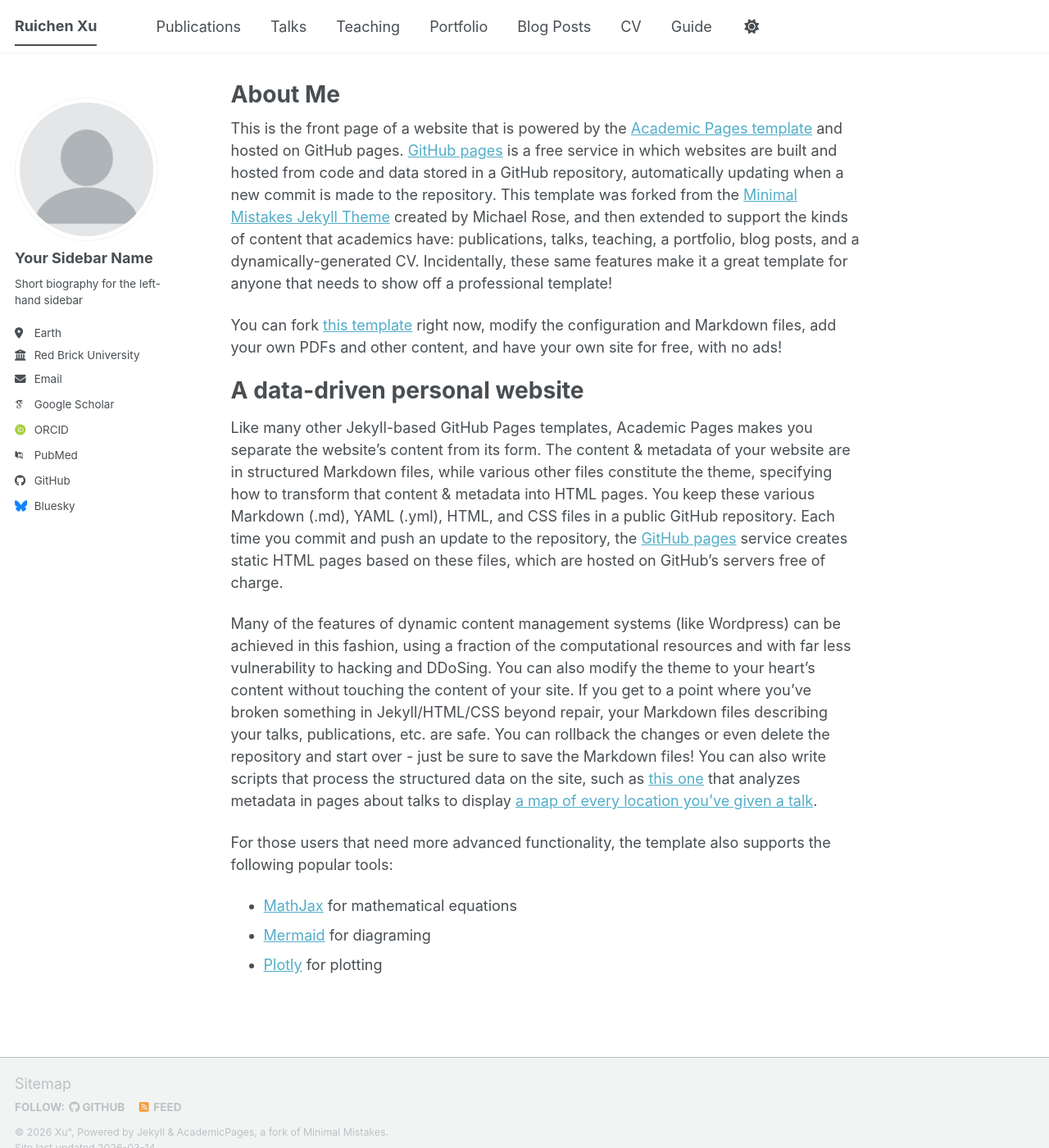
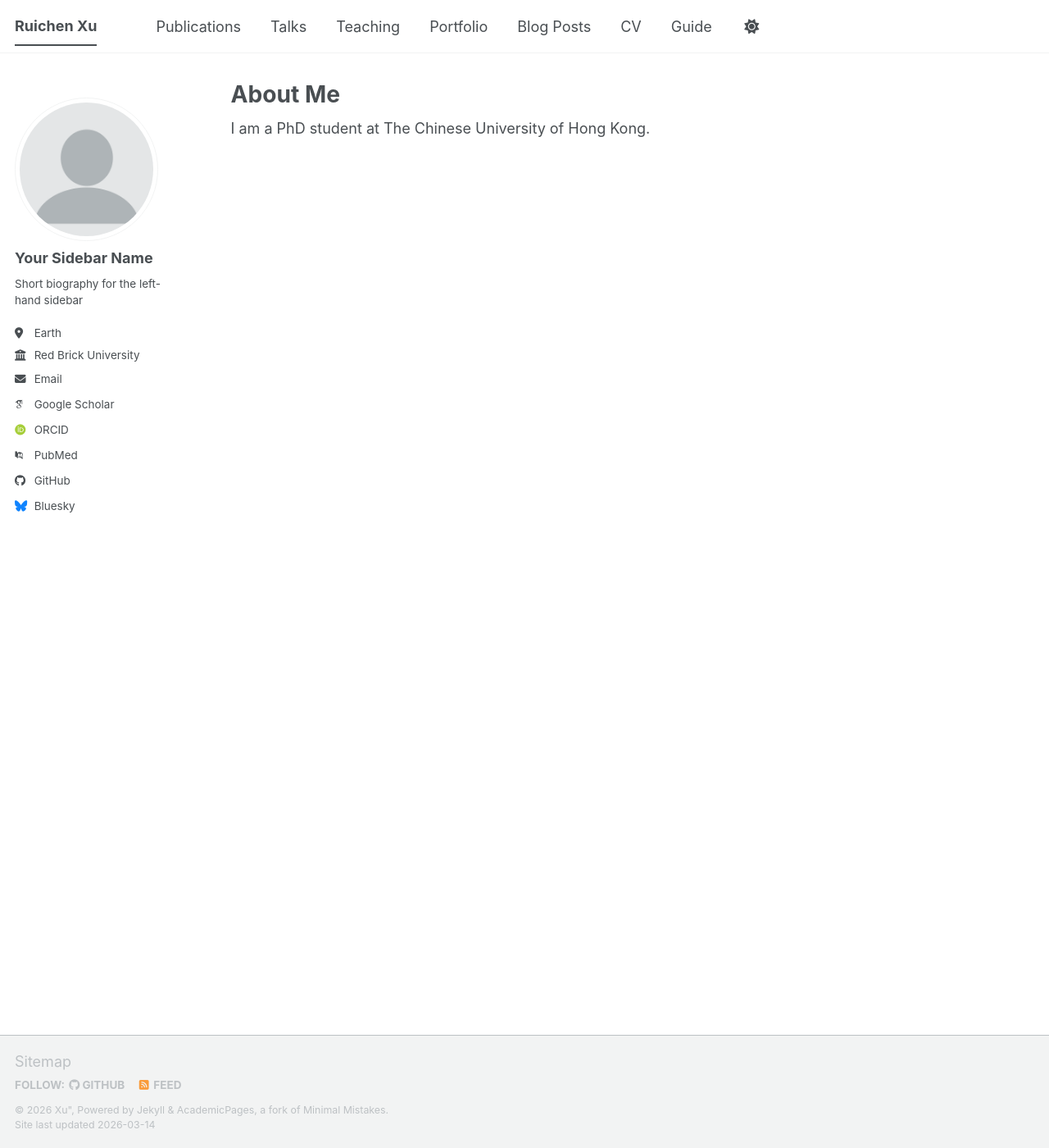
Before and after one commit to ruichenxu66/ruichenxu66.github.io, a Jekyll site: the page built from _pages/about.md, in a window 1280 px wide and 1400 px high. Shown: the whole window at 82% size. Built offline with Jekyll 4.4.1, drawn with Linux system fonts in a browser that asks for light colours; some web fonts are replaced; a script bundle is joined from its source files by our own code; library files that are not in the unit come from our copies.

Commit message:
Update about.md

```diff
--- a/_pages/about.md
+++ b/_pages/about.md
@@ -7,17 +7,4 @@
   - /about.html
 ---
 
-This is the front page of a website that is powered by the [Academic Pages template](https://github.com/academicpages/academicpages.github.io) and hosted on GitHub pages. [GitHub pages](https://pages.github.com) is a free service in which websites are built and hosted from code and data stored in a GitHub repository, automatically updating when a new commit is made to the repository. This template was forked from the [Minimal Mistakes Jekyll Theme](https://mmistakes.github.io/minimal-mistakes/) created by Michael Rose, and then extended to support the kinds of content that academics have: publications, talks, teaching, a portfolio, blog posts, and a dynamically-generated CV. Incidentally, these same features make it a great template for anyone that needs to show off a professional template!
-
- You can fork [this template](https://github.com/academicpages/academicpages.github.io) right now, modify the configuration and Markdown files, add your own PDFs and other content, and have your own site for free, with no ads!
-
-A data-driven personal website
-======
-Like many other Jekyll-based GitHub Pages templates, Academic Pages makes you separate the website's content from its form. The content & metadata of your website are in structured Markdown files, while various other files constitute the theme, specifying how to transform that content & metadata into HTML pages. You keep these various Markdown (.md), YAML (.yml), HTML, and CSS files in a public GitHub repository. Each time you commit and push an update to the repository, the [GitHub pages](https://pages.github.com/) service creates static HTML pages based on these files, which are hosted on GitHub's servers free of charge.
-
-Many of the features of dynamic content management systems (like Wordpress) can be achieved in this fashion, using a fraction of the computational resources and with far less vulnerability to hacking and DDoSing. You can also modify the theme to your heart's content without touching the content of your site. If you get to a point where you've broken something in Jekyll/HTML/CSS beyond repair, your Markdown files describing your talks, publications, etc. are safe. You can rollback the changes or even delete the repository and start over - just be sure to save the Markdown files! You can also write scripts that process the structured data on the site, such as [this one](https://github.com/academicpages/academicpages.github.io/blob/master/talkmap.ipynb) that analyzes metadata in pages about talks to display [a map of every location you've given a talk](https://academicpages.github.io/talkmap.html).
-
-For those users that need more advanced functionality, the template also supports the following popular tools:
-- [MathJax](https://www.mathjax.org/) for mathematical equations
-- [Mermaid](https://mermaid.js.org/) for diagraming
-- [Plotly](https://plotly.com/javascript/) for plotting
+I am a PhD student at The Chinese University of Hong Kong.
```
